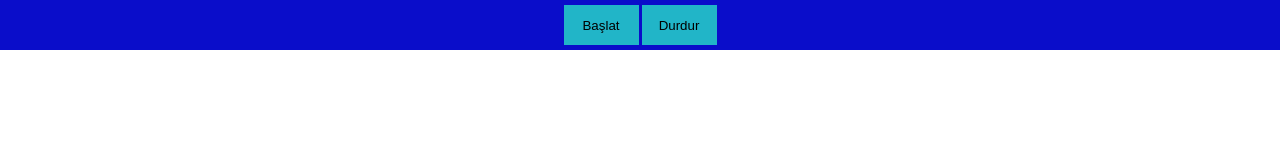
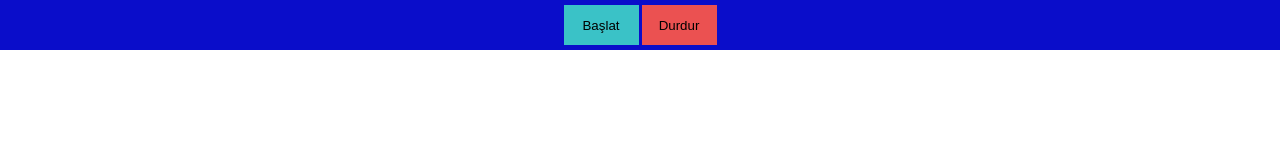
Before and after one commit to kerimay1/record-plus, a plain HTML site: page index.html in a window 1280 px wide. Drawn offline with Linux system fonts and the light colour scheme.

Commit message:
Change button colors

```diff
--- a/style.css
+++ b/style.css
@@ -19,7 +19,14 @@
 .menu button {
   height: 40px;
   width: 75px;
-  background-color: rgb(33, 181, 200);
+}
+
+.menu #start {
+  background-color: rgb(58, 194, 199);
+}
+
+.menu #stop {
+  background-color: rgb(235, 81, 81);
 }
 
 .player {
```
